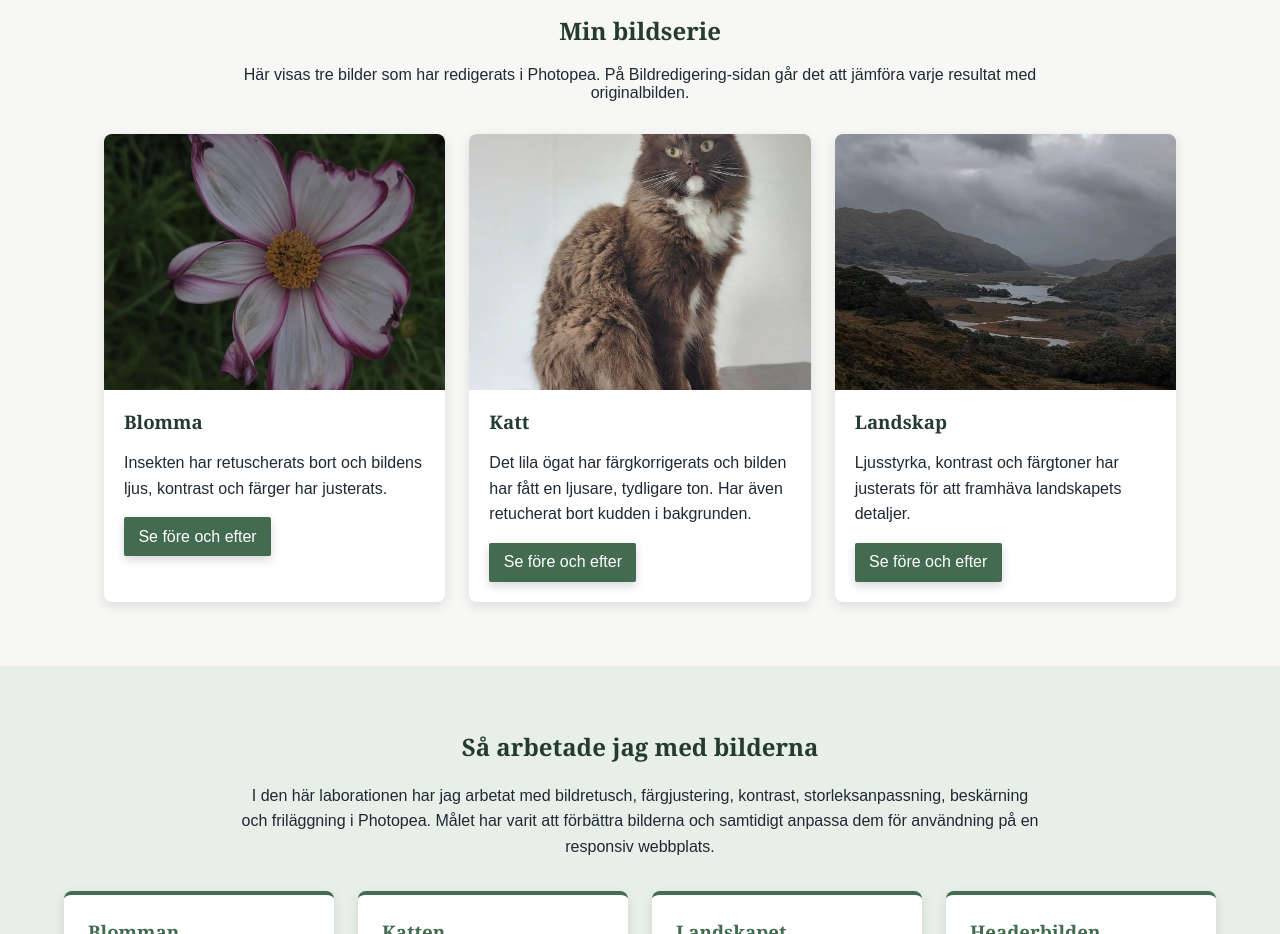
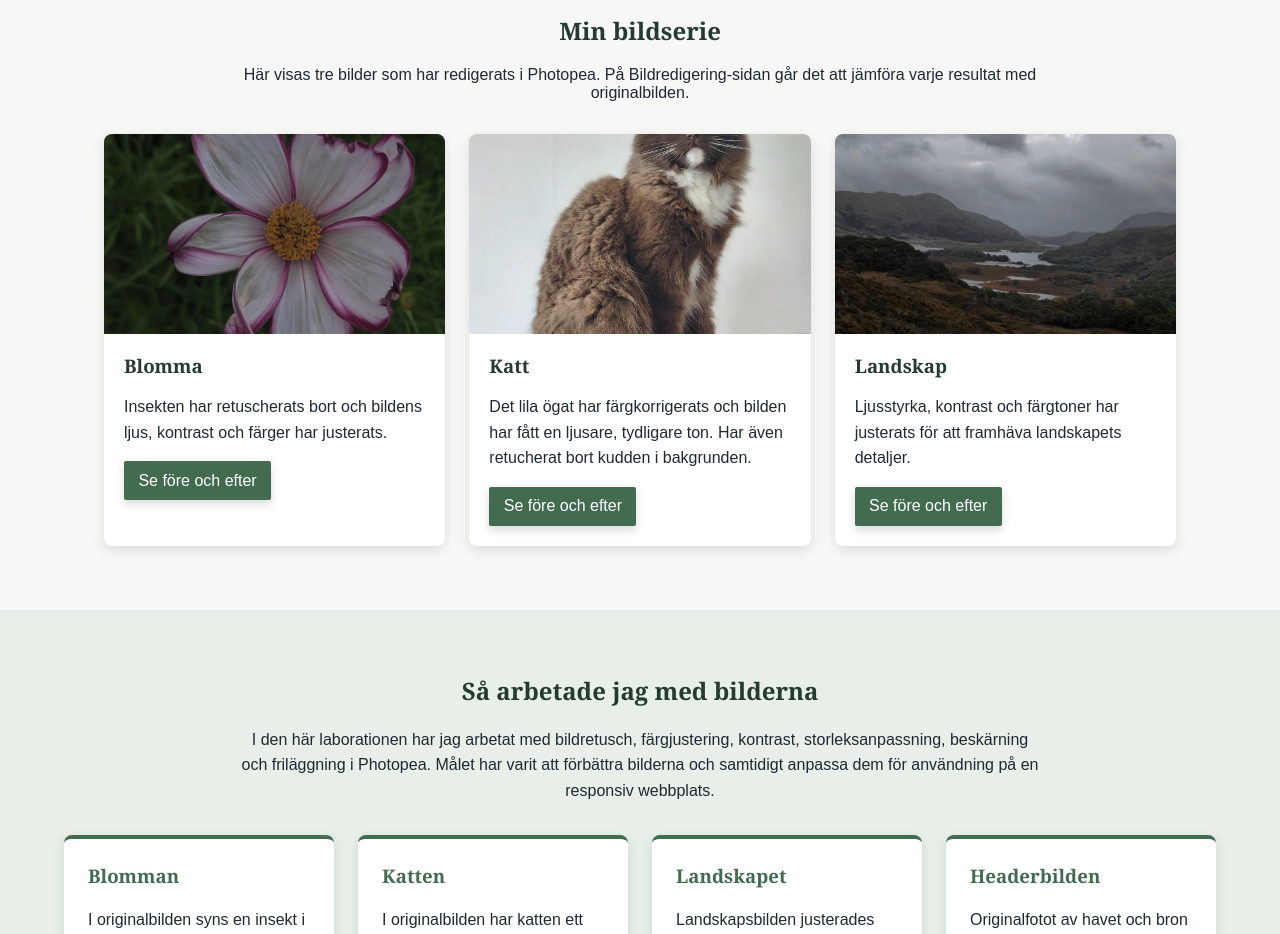
Before and after one commit to ramikassab-spec/Grafisk-Teknik-Lab2-Optimering_Rami-Kassab, a website: page index.html in a window 1280 px wide. Shown: the part 920-1854 px from the top of the page. Drawn offline with Linux system fonts and the light colour scheme.

Commit message:
Justera bildstorlekar och lägg till höjd för att förbättra layout och prestanda

```diff
--- a/css/style.css
+++ b/css/style.css
@@ -196,7 +196,7 @@ nav a[aria-current="page"] {
 .series-card img {
   display: block;
   width: 100%;
-  aspect-ratio: 4 / 3;
+  height: 200px;
   object-fit: cover;
 }
 
--- a/index.html
+++ b/index.html
@@ -69,6 +69,8 @@
       <img
         src="images/bildserie001.jpeg"
         alt="Redigerad rosa blomma utan insekt i mitten"
+        width="1500"
+        height="200"
         loading="lazy"
       >
     </picture>
@@ -83,6 +85,8 @@
       <img
         src="images/bildserie002.jpeg"
         alt="Redigerad katt med naturlig ögonfärg"
+        width="1125"
+        height="1500"
         loading="lazy"
       >
     </picture>
@@ -97,6 +101,8 @@
       <img
         src="images/bildserie003.jpeg"
         alt="Redigerat bergslandskap med molnig himmel"
+        width="2000"
+        height="1000"
         loading="lazy"
       >
     </picture>
```
